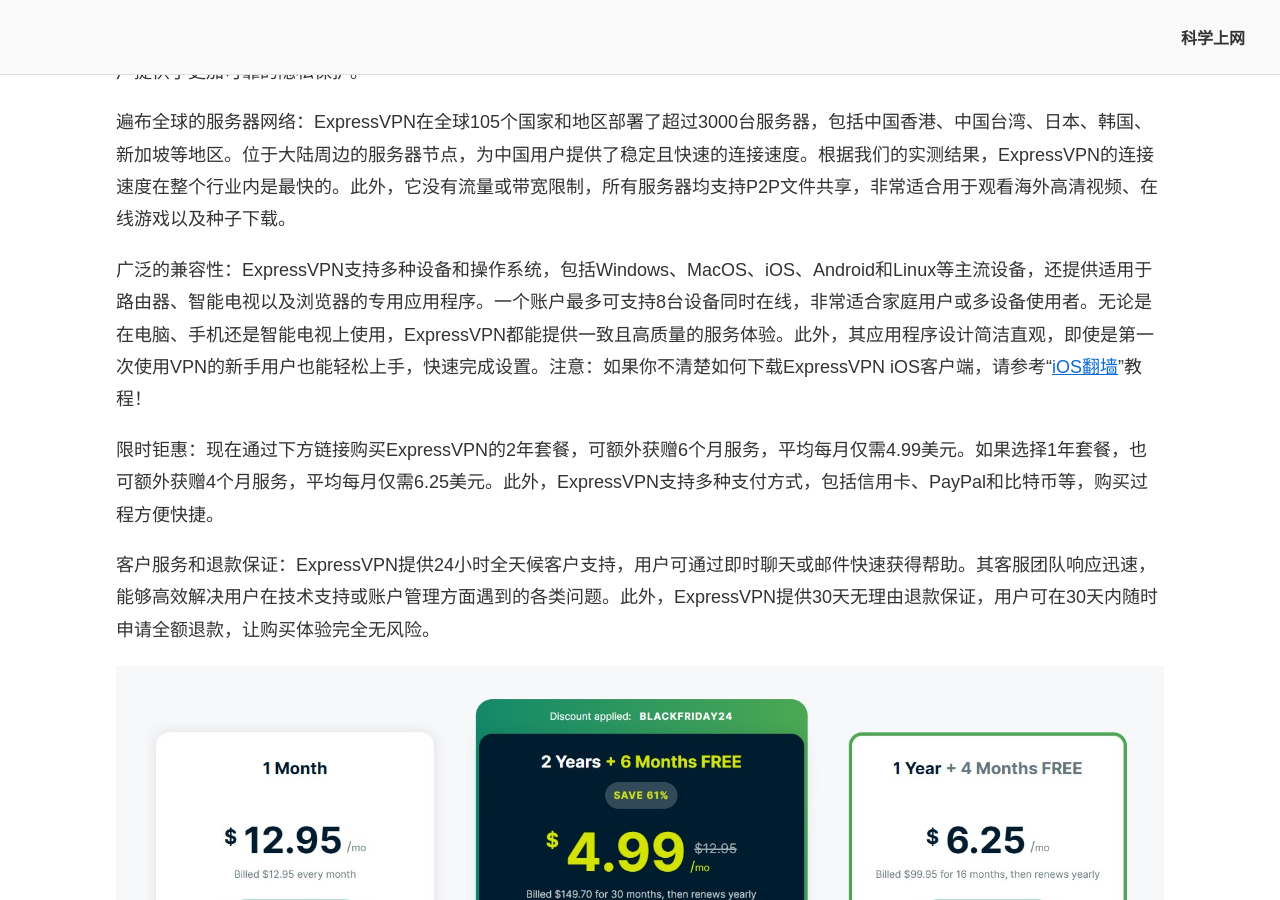
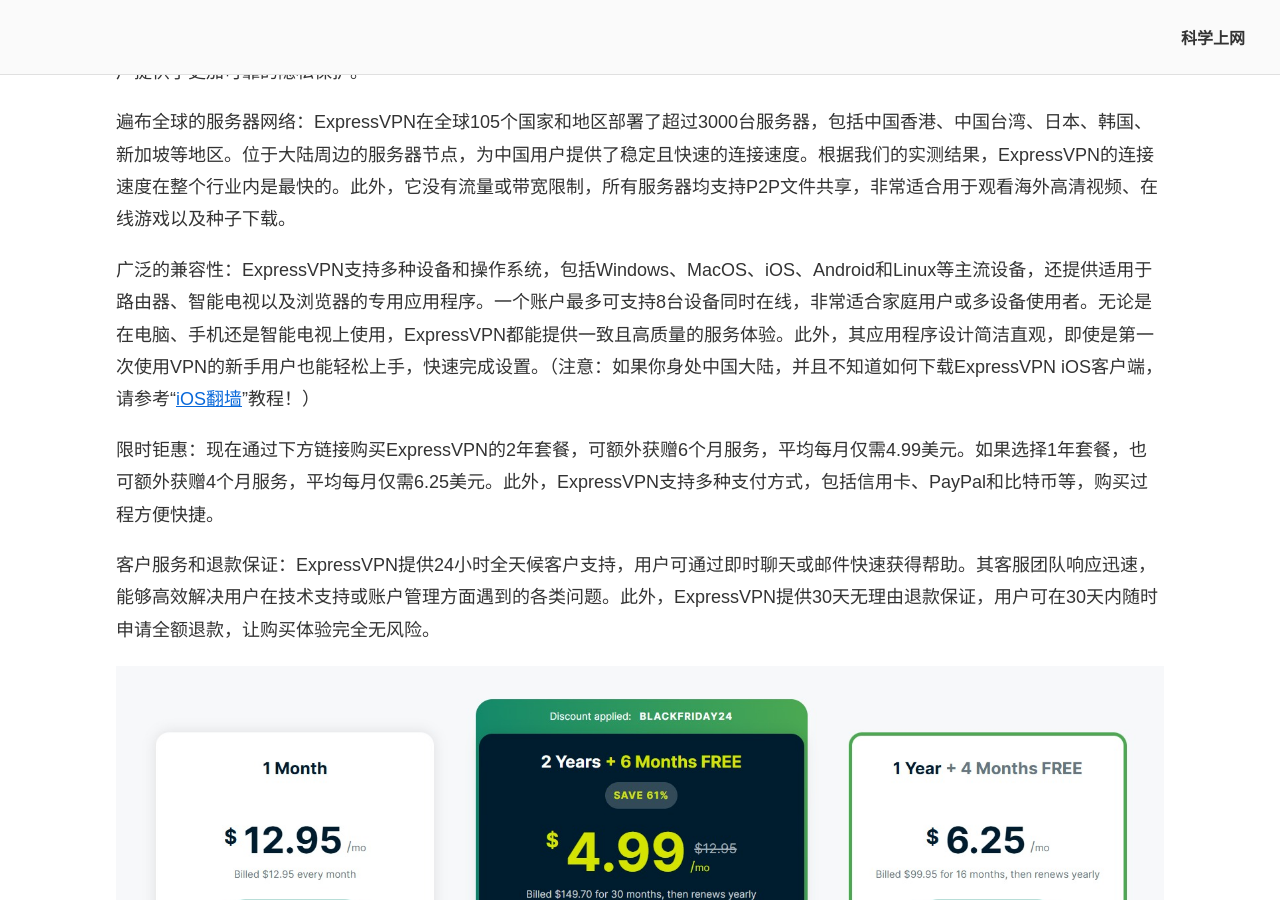
Before and after one commit to chinavpns/chinavpns.github.io, a Jekyll site: the page built from index.md, in a window 1280 px wide and 900 px high, scrolled down 9826 px. Built offline with Jekyll 4.4.1, drawn with Linux system fonts in a browser that asks for light colours.

Commit message:
Update index.md

```diff
--- a/index.md
+++ b/index.md
@@ -191,7 +191,7 @@
 
 遍布全球的服务器网络：ExpressVPN在全球105个国家和地区部署了超过3000台服务器，包括中国香港、中国台湾、日本、韩国、新加坡等地区。位于大陆周边的服务器节点，为中国用户提供了稳定且快速的连接速度。根据我们的实测结果，ExpressVPN的连接速度在整个行业内是最快的。此外，它没有流量或带宽限制，所有服务器均支持P2P文件共享，非常适合用于观看海外高清视频、在线游戏以及种子下载。
 
-广泛的兼容性：ExpressVPN支持多种设备和操作系统，包括Windows、MacOS、iOS、Android和Linux等主流设备，还提供适用于路由器、智能电视以及浏览器的专用应用程序。一个账户最多可支持8台设备同时在线，非常适合家庭用户或多设备使用者。无论是在电脑、手机还是智能电视上使用，ExpressVPN都能提供一致且高质量的服务体验。此外，其应用程序设计简洁直观，即使是第一次使用VPN的新手用户也能轻松上手，快速完成设置。注意：如果你不清楚如何下载ExpressVPN iOS客户端，请参考“<a href="https://github.com/chinavpns/iosvpn.github.io">iOS翻墙</a>”教程！
+广泛的兼容性：ExpressVPN支持多种设备和操作系统，包括Windows、MacOS、iOS、Android和Linux等主流设备，还提供适用于路由器、智能电视以及浏览器的专用应用程序。一个账户最多可支持8台设备同时在线，非常适合家庭用户或多设备使用者。无论是在电脑、手机还是智能电视上使用，ExpressVPN都能提供一致且高质量的服务体验。此外，其应用程序设计简洁直观，即使是第一次使用VPN的新手用户也能轻松上手，快速完成设置。（注意：如果你身处中国大陆，并且不知道如何下载ExpressVPN iOS客户端，请参考“<a href="https://github.com/chinavpns/iosvpn.github.io">iOS翻墙</a>”教程！）
 
 限时钜惠：现在通过下方链接购买ExpressVPN的2年套餐，可额外获赠6个月服务，平均每月仅需4.99美元。如果选择1年套餐，也可额外获赠4个月服务，平均每月仅需6.25美元。此外，ExpressVPN支持多种支付方式，包括信用卡、PayPal和比特币等，购买过程方便快捷。
 
```
